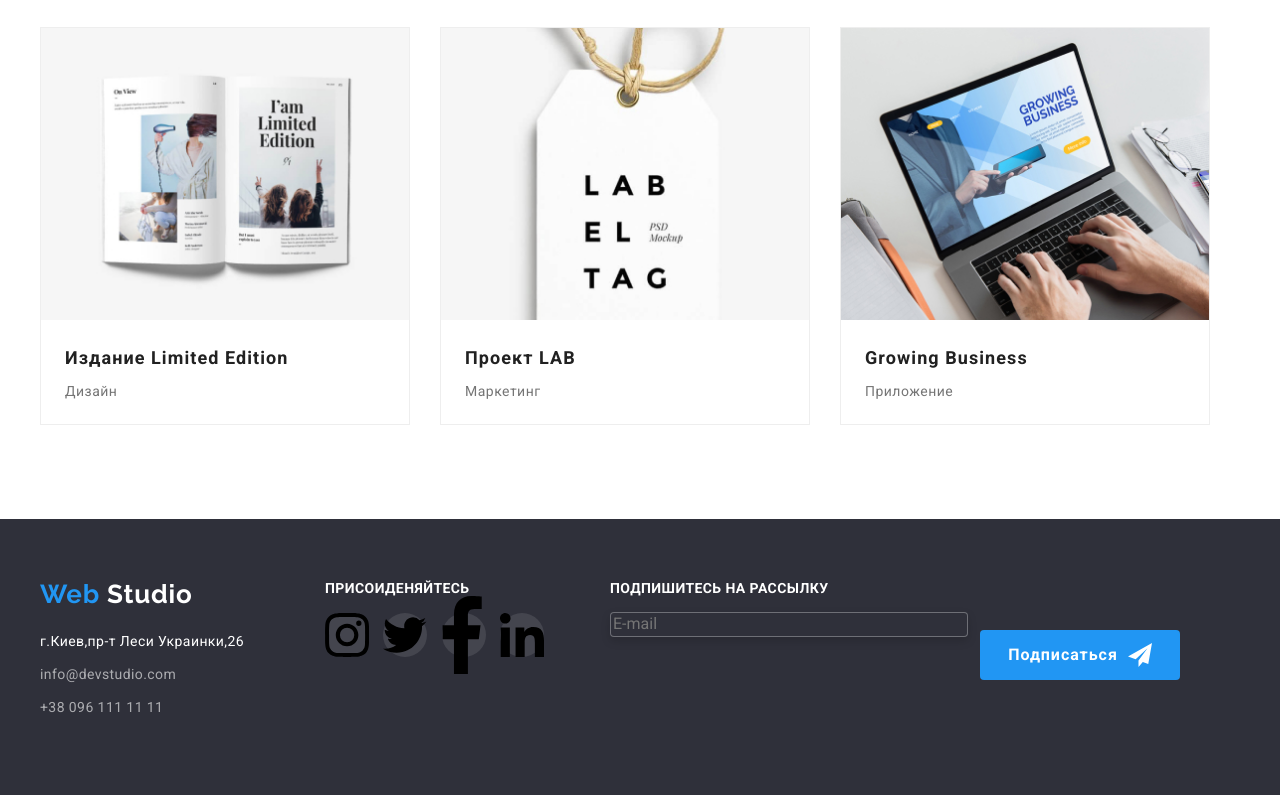
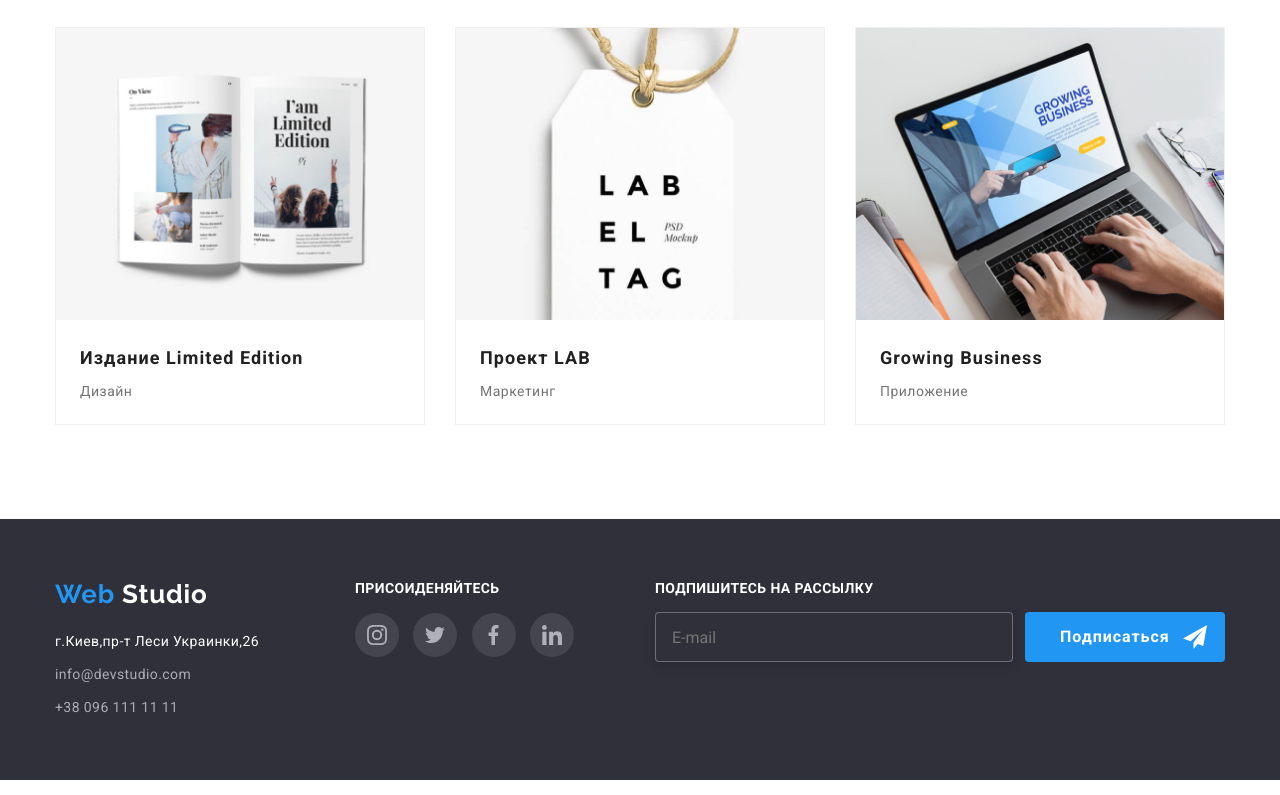
Before and after one commit to VigovsiyRuslan/goit-markup-hw-07, a plain HTML site: page portfolio.html in a window 1280 px wide. Shown: the part 1095-1890 px from the top of the page. Drawn offline with Linux system fonts and the light colour scheme.

Commit message:
Без шрифтов

```diff
--- a/portfolio.html
+++ b/portfolio.html
@@ -17,16 +17,12 @@
   </head>
   <body>
     <header class="page-header">
-      <div class="container-header">
+      <div class="container">
         <nav class="navigation">
-          <a href="./index.html" class="logo"
-            ><span class="logo-web">Web</span> Studio</a
-          >
+          <a href="./index.html" class="logo"><span class="logo-web">Web</span> Studio</a>
           <div class="container-site">
             <ul class="site-nav list">
-              <li class="item">
-                <a class="link" href="./index.html">Студия</a>
-              </li>
+              <li class="item"><a class="link" href="./index.html">Студия</a></li>
               <li class="item">
                 <a class="link current" href="">Портфолио</a>
               </li>
@@ -35,27 +31,21 @@
           </div>
           <ul class="nav-contact list">
             <li class="item">
-              <a class="link" href="mailto:info@devstudio.com"
-                ><svg class="envelope" width="16" heidth="12">
-                  <use href="./images/svg/sprite.svg#icon-envelope"></use></svg
-                >info@devstudio.com</a
-              >
+              <a class="link" href="mailto:info@devstudio.com"><svg class="envelope" width="16" height="12">
+                  <use href="./images/svg/sprite.svg#icon-envelope"></use>
+                </svg>info@devstudio.com</a>
             </li>
             <li class="item">
-              <a class="link" href="tel:+380961111111"
-                ><svg class="smartphone" width="10" heidth="16">
-                  <use
-                    href="./images/svg/sprite.svg#icon-smartphone"
-                  ></use></svg
-                >+38 096 111 11 11</a
-              >
+              <a class="link" href="tel:+380961111111"><svg class="smartphone" width="10" height="16">
+                  <use href="./images/svg/sprite.svg#icon-smartphone"></use>
+                </svg>+38 096 111 11 11</a>
             </li>
           </ul>
         </nav>
       </div>
     </header>
     <main>
-      <section class="section">
+      <section class="big-space section">
         <div class="container">
           <h1 class="filters" hidden>Фильтры</h1>
           <ul class="filters-list">
@@ -298,55 +288,45 @@
     </main>
     <!--Футер-->
     <footer class="footer">
-      <div class="container footer-container">
+      <div class="container">
+        <div class="footer-wrap">
           <div class="footer-flexbox">
             <a href="./index.html" class="footer-logo logo">
               <span class="footer-web">Web</span>
               <span class="footer-studio">Studio</span>
             </a>
             <address class="address">
-            <a
-              href="https://goo.gl/maps/D2B4mdXUpH4YuVGV8"
-              target="_blank"
-              rel="noopener noreferrer"
-              class="google-link"
-              >г.Киев,пр-т Леси Украинки,26</a
-            ><br />
-            <a href="mailto:info@devstudio.com" class="footer-contacts link"
-              >info@devstudio.com</a
-            ><br />
-            <a href="tel:+380961111111" class="footer-contacts link"
-              >+38 096 111 11 11</a
-            >
+              <a href="https://goo.gl/maps/D2B4mdXUpH4YuVGV8" target="_blank" rel="noopener noreferrer"
+                class="google-link">г.Киев,пр-т Леси Украинки,26</a><br />
+              <a href="mailto:info@devstudio.com" class="footer-contacts link">info@devstudio.com</a><br />
+              <a href="tel:+380961111111" class="footer-contacts link">+38 096 111 11 11</a>
             </address>
           </div>
           <div class="footer-flexbox">
             <b class="caption-b">Присоиденяйтесь</b>
             <ul class="footer-social">
               <li>
-              <a class="icon-team footer" href="#">
+                <a class="footer-social-link" href="#">
                   <svg class="icon">
                     <use href="./images/svg/sprite.svg#icon-instagram"></use>
                   </svg>
                 </a>
               </li>
               <li>
-              <a class="icon-team footer" href="#"
-                ><svg class="icon">
+                <a class="footer-social-link" href="#"><svg class="icon">
                     <use href="./images/svg/sprite.svg#icon-twiter"></use>
                   </svg>
                 </a>
               </li>
               <li>
-              <a class="icon-team footer" href="#">
+                <a class="footer-social-link" href="#">
                   <svg class="icon">
                     <use href="./images/svg/sprite.svg#icon-facebock"></use>
                   </svg>
                 </a>
               </li>
               <li>
-              <a class="icon-team footer" href="#"
-                ><svg class="icon">
+                <a class="footer-social-link" href="#"><svg class="icon">
                     <use href="./images/svg/sprite.svg#icon-linkedin"></use>
                   </svg>
                 </a>
@@ -356,18 +336,12 @@
           <div class="footer-box">
             <div class="textarea-box">
               <b class="caption-b">Подпишитесь на рассылку</b>
-            <textarea
-              class="textarea-footer"
-              name="textarea-footer"
-              id="textarea-footer"
-              rows="1"
-              placeholder="E-mail"
-            ></textarea>
+              <input type="email" class="input-email" placeholder="E-mail"></input>
             </div>
-          <button type="button" class="button footer-btn">
-            <span class="subscribe">Подписаться</span
-            ><img src="./images/svg/airplane.svg" alt="" />
+            <button type="submit" class="button button-icon">
+              Подписаться
             </button>
+          </div>
         </div>
       </div>
     </footer>
--- a/sass/base/_base-style.scss
+++ b/sass/base/_base-style.scss
@@ -7,7 +7,7 @@ body {
 }
 
 b {
-  color: #ffffff;
+  color: $complementary-color;
 }
 
 li {
@@ -24,15 +24,16 @@ li {
   text-decoration: none;
 }
 
-.section {
+.big-space {
   padding-top: 94px;
   padding-bottom: 94px;
 }
 
 .container {
+  max-width: 1200px;
   padding-left: 15px;
   padding-right: 15px;
-  width: 1230px;
+
   margin-left: auto;
   margin-right: auto;
 }
@@ -64,12 +65,11 @@ li {
 
   padding-top: 10px;
   padding-bottom: 10px;
-  display: inline-flex;
-  flex-wrap: nowrap;
+
   min-width: 200px;
   height: 50px;
   align-items: center;
-  text-align: center;
+
   justify-content: center;
   border: 0;
   border-radius: 4px;
@@ -78,3 +78,44 @@ li {
   color: $complementary-color;
   background-color: $accent-color;
 }
+.icon {
+  fill: currentColor;
+  width: 20px;
+  height: 20px;
+}
+.icon-team {
+  display: inline-flex;
+  align-items: center;
+  justify-content: center;
+  width: 44px;
+  height: 44px;
+  color: #afb1b8;
+  border-radius: 50%;
+  background-color: #ffffff;
+  background-repeat: no-repeat;
+  background-position: center;
+  margin-right: 10px;
+  margin-bottom: 30px;
+
+  transition-duration: 250ms;
+  transition-timing-function: cubic-bezier(0.4, 0, 0.2, 1);
+  &:hover {
+    color: #ffffff;
+    background-color: $accent-color;
+  }
+  &:focus {
+    color: #ffffff;
+    background-color: $accent-color;
+  }
+
+  &.footer {
+    color: #ffffff;
+
+    background-color: rgba(255, 255, 255, 0.1);
+    transition-duration: 250ms;
+    transition-timing-function: cubic-bezier(0.4, 0, 0.2, 1);
+    &:hover {
+      background-color: $accent-color;
+    }
+  }
+}
--- a/sass/components/_footer.scss
+++ b/sass/components/_footer.scss
@@ -1,11 +1,14 @@
 .footer {
-  background-color: $backgraund-footer;
-}
-.footer-container {
-  display: flex;
+  background-color: $background-footer;
   padding-top: 60px;
   padding-bottom: 60px;
 }
+.footer-wrap {
+  display: flex;
+  align-items: flex-start;
+  justify-content: space-between;
+}
+
 .footer-logo {
   display: inline-block;
   margin-bottom: 20px;
@@ -28,27 +31,17 @@
   display: flex;
   width: 570px;
 }
-.footer-btn {
-  position: absolute;
-  right: 0px;
-  bottom: 55px;
+
+.button-icon {
+  text-align: left;
+  padding-left: 35px;
+  position: relative;
+  top: 33px;
+
+  background-image: url(/images/svg/airplane.svg);
+  background-repeat: no-repeat;
+  background-position: 90% 50%;
 }
-.subscribe {
-  margin-right: 10px;
-}
-.textarea-footer {
-  width: 358px;
-  resize: none;
-
-  border: 1px solid rgba(255, 255, 255, 0.3);
-  box-sizing: border-box;
-  filter: drop-shadow(0px 4px 4px rgba(0, 0, 0, 0.15));
-  border-radius: 4px;
-  background-color: #2f303a;
-  color: #c4c4c4;
-  margin-top: 15px;
-}
-
 .google-link {
   display: inline-block;
   font-style: normal;
@@ -90,13 +83,14 @@
   color: $complementary-color;
 }
 
-.icon-team {
+.footer-social-link {
   display: inline-flex;
   align-items: center;
   justify-content: center;
   width: 44px;
   height: 44px;
   color: #afb1b8;
+
   border-radius: 50%;
   background-color: rgba(255, 255, 255, 0.1);
   background-repeat: no-repeat;
@@ -114,14 +108,16 @@
     color: #ffffff;
     background-color: $accent-color;
   }
-
-  &.footer {
-    color: #ffffff;
-
-    transition-duration: 250ms;
-    transition-timing-function: cubic-bezier(0.4, 0, 0.2, 1);
-    &:hover {
-      background-color: $accent-color;
-    }
-  }
 }
+.input-email {
+  width: 358px;
+  height: 50px;
+  padding-left: 16px;
+  border: 1px solid rgba(255, 255, 255, 0.3);
+  box-sizing: border-box;
+  filter: drop-shadow(0px 4px 4px rgba(0, 0, 0, 0.15));
+  border-radius: 4px;
+  background-color: #2f303a;
+  color: #c4c4c4;
+  margin-top: 15px;
+}
--- a/sass/components/_header.scss
+++ b/sass/components/_header.scss
@@ -1,15 +1,7 @@
 .page-header {
   border-bottom: 1px solid #ececec;
-}
-
-.container-header {
-  padding-left: 15px;
-  padding-right: 15px;
   padding-top: 24px;
   padding-bottom: 25px;
-  width: 1230px;
-  margin-left: auto;
-  margin-right: auto;
 }
 
 .logo {
--- a/sass/components/_team.scss
+++ b/sass/components/_team.scss
@@ -1,6 +1,4 @@
 .team {
-  padding-top: 94px;
-  padding-bottom: 94px;
   background: #f5f4fa;
 }
 
@@ -29,12 +27,6 @@
   text-align: center;
 }
 
-.icon {
-  fill: currentColor;
-  width: 20px;
-  height: 20px;
-}
-
 .team-members {
   display: flex;
   margin: 0;
@@ -53,39 +45,3 @@
   margin-top: 30px;
   text-align: center;
 }
-
-.icon-team {
-  display: inline-flex;
-  align-items: center;
-  justify-content: center;
-  width: 44px;
-  height: 44px;
-  color: #afb1b8;
-  border-radius: 50%;
-  background-color: #ffffff;
-  background-repeat: no-repeat;
-  background-position: center;
-  margin-right: 10px;
-  margin-bottom: 30px;
-
-  transition-duration: 250ms;
-  transition-timing-function: cubic-bezier(0.4, 0, 0.2, 1);
-  &:hover {
-    color: #ffffff;
-    background-color: $accent-color;
-  }
-  &:focus {
-    color: #ffffff;
-    background-color: $accent-color;
-  }
-
-  &.footer {
-    color: #ffffff;
-    background-color: rgba(255, 255, 255, 0.1);
-    transition-duration: 250ms;
-    transition-timing-function: cubic-bezier(0.4, 0, 0.2, 1);
-    &:hover {
-      background-color: $accent-color;
-    }
-  }
-}
--- a/sass/utils/_variables.scss
+++ b/sass/utils/_variables.scss
@@ -2,4 +2,4 @@ $prymary-text-color: #212121;
 $paragraf-text-color: #757575;
 $accent-color: #2196f3;
 $complementary-color: #ffffff;
-$backgraund-footer: #2f303a;
+$background-footer: #2f303a;
```
Also changed, not shown: index.html (+19 -35 lines), css/main.css, css/main.min.css, css/portfolio.css, css/portfolio.min.css, 4 other files. Lines whose indentation alone changed are shown as unchanged.
